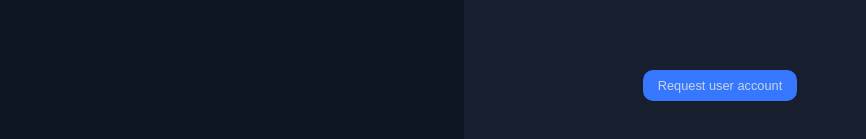
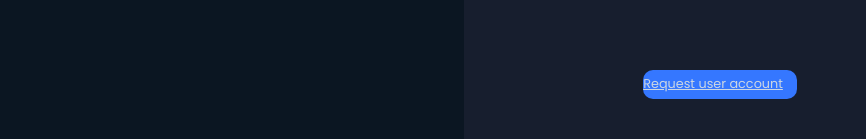
Before and after one commit to ntnu-web-prosjekt/webprosjekt, a React (Create React App) app: page /login in a window 1280 px wide. Shown: the part 555-694 px from the top of the page, without its empty margins (176-1042 px from the left). Built offline with nearby package versions, Linux system fonts and the light colour scheme.

Commit message:
fixed links

```diff
--- a/src/components/login/LoginForm.jsx
+++ b/src/components/login/LoginForm.jsx
@@ -1,4 +1,5 @@
 import React from "react";
+import { NavLink } from "react-router-dom";
 
 class LoginForm extends React.Component {
   render() {
@@ -35,7 +36,9 @@ class LoginForm extends React.Component {
         <a href="test" id="forgot">
           Forgot password?
         </a>
-        <button className="request">Request user account</button>
+        <NavLink to="/registration" className="request">
+          Request user account
+        </NavLink>
       </div>
     );
   }
--- a/src/components/registration/RegistrationForm.jsx
+++ b/src/components/registration/RegistrationForm.jsx
@@ -1,4 +1,5 @@
 import { Component } from "react";
+import { NavLink } from "react-router-dom";
 
 class RegistrationForm extends Component {
   constructor(props) {
@@ -255,7 +256,7 @@ class RegistrationForm extends Component {
           You will receive an email which details whether you have been approved
           or not.
         </p>
-        <button>Back to login</button>
+        <NavLink to="/login">Back to login</NavLink>
       </div>
     ) : (
       <div>
```
